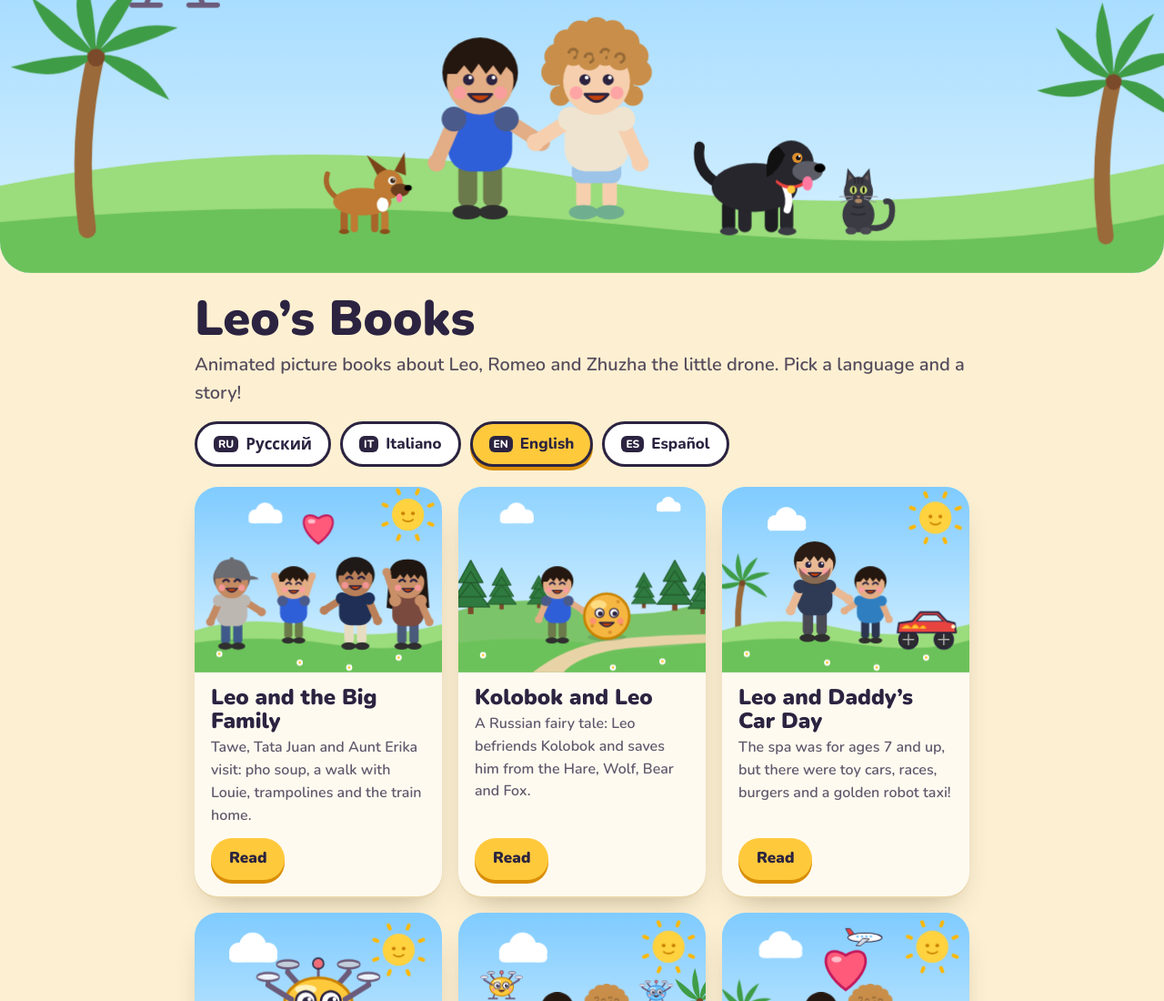
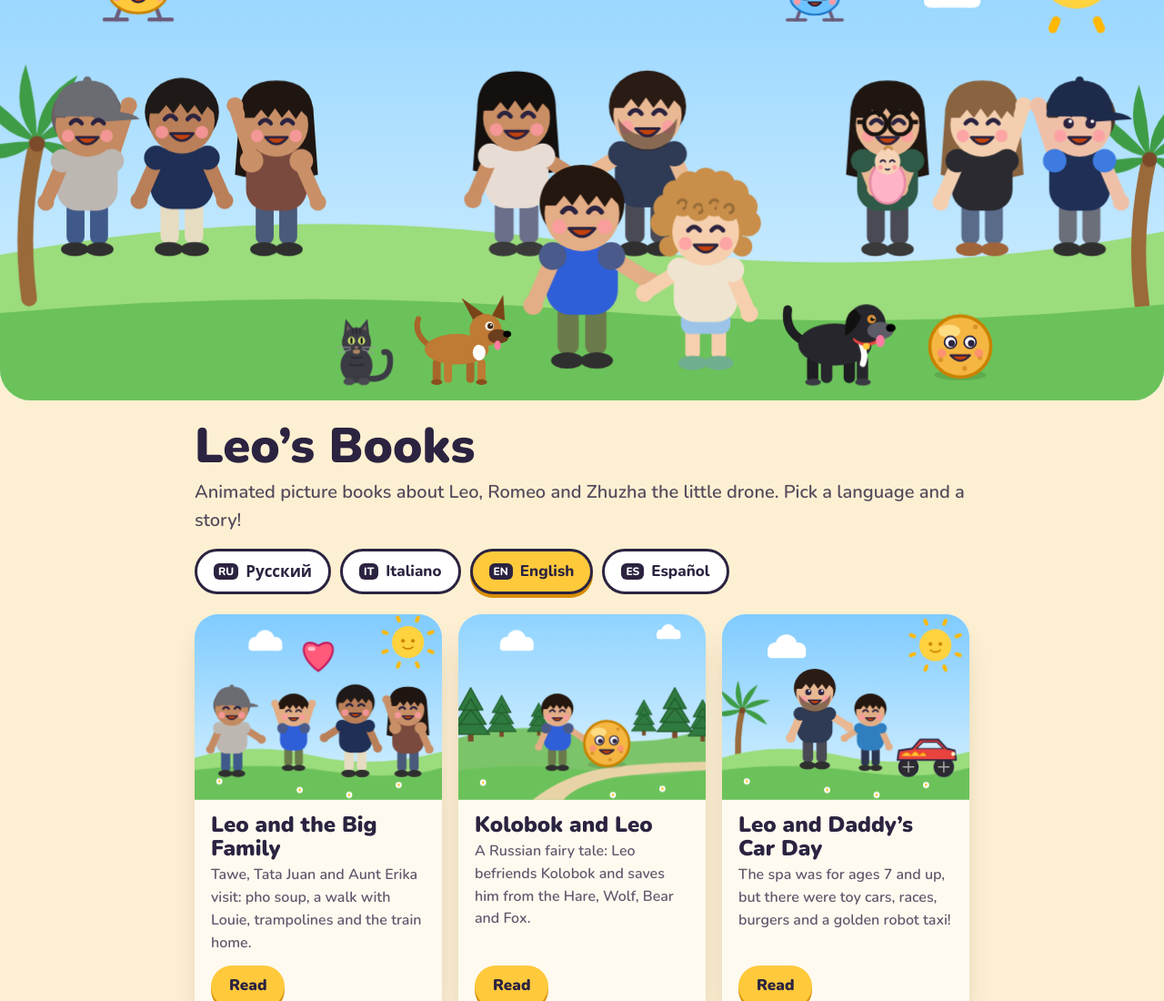
Before and after one commit to withdava/leo-books, a plain HTML site: page index.html in a window 1280 px wide. Shown: the top 1100 px of the page at 91% size. Drawn offline with nearby package versions, Linux system fonts and the light colour scheme.

Commit message:
Главная: все герои на одной картинке
Co-Authored-By: Claude Opus 5.5 <noreply@anthropic.com>
Claude-Session: https://claude.ai/code/session_011svtoyuAnrNMpTc1jExqC6

```diff
--- a/index.html
+++ b/index.html
@@ -126,7 +126,7 @@ nav button.again{background:var(--red);color:#fff;box-shadow:0 5px 0 #a3201d}
 .breathe{animation:breathe 3.2s ease-in-out infinite}
 .bounce{animation:bounce .9s cubic-bezier(.3,0,.7,1) infinite}@keyframes bounce{0%,100%{transform:translateY(40px)}50%{transform:translateY(-40px)}}
 [hidden]{display:none!important}
-.hero{position:relative;height:clamp(190px,32vw,300px);width:100%;background:#a9dcff;overflow:hidden;border-radius:0 0 34px 34px}
+.hero{position:relative;aspect-ratio:2/1;max-height:440px;width:100%;background:#a9dcff;overflow:hidden;border-radius:0 0 34px 34px}
 .hero svg{position:absolute;inset:0;width:100%;height:100%}
 .wrap{max-width:900px;margin:0 auto;padding:0 clamp(12px,3vw,24px) 36px}
 .home{color:var(--ink)}.home h1{font-size:clamp(36px,7vw,54px);line-height:1.05;font-weight:900;margin:22px 0 6px;text-wrap:balance}
@@ -846,9 +846,15 @@ function renderHome(){
   $('langbar').setAttribute('aria-label',u.langs);
   $('langbar').innerHTML=LANGS.map(([c,b,n])=>`<button data-l="${c}" aria-pressed="${c===LANG}"><b>${b}</b>${n}</button>`).join('');
   $('shelf').innerHTML=Object.keys(BOOKS).map(k=>`<a class="card" href="#${LANG}-${k}"><div class="cover">${svg('0 0 400 300',COVER[k]())}</div><h2>${u.books[k][0]}</h2><p>${u.books[k][1]}</p><span class="go">${u.read}</span></a>`).join('');
-  $('hero').innerHTML=svg('0 0 800 350',`<defs><linearGradient id="hs" x1="0" y1="0" x2="0" y2="1"><stop offset="0" stop-color="#7fcbff"/><stop offset="1" stop-color="#d9f2ff"/></linearGradient></defs><rect width="800" height="350" fill="url(#hs)"/>`+sun(720,70)+cloud(120,70,1)+cloud(420,50,.8,1)+cloud(640,150,.6)+
-    `<path d="M0 290 Q200 250 400 285 T800 275 V350 H0Z" fill="#9bdc7c"/><path d="M0 315 Q220 295 440 318 T800 310 V350 H0Z" fill="#6cc25a"/>`+palm(60,320,1)+palm(760,325,.9)+
-    `<g class="flyR" style="animation-duration:14s">${zh(0,140,.7)}</g>`+kid(330,322,'leo',{r:'out',anim:'hop2'})+kid(410,322,'romeo',{l:'out',anim:'hop2'})+dog(520,322,.7)+louie(250,322,.5)+lenny(590,322,.5),'preserveAspectRatio="xMidYMax slice"');
+  $('hero').innerHTML=svg('0 0 800 400',`<defs><linearGradient id="hs" x1="0" y1="0" x2="0" y2="1"><stop offset="0" stop-color="#7fcbff"/><stop offset="1" stop-color="#d9f2ff"/></linearGradient></defs><rect width="800" height="400" fill="url(#hs)"/>`+sun(740,105)+cloud(110,95,.9)+cloud(420,80,.7,1)+cloud(640,120,.5)+
+    `<path d="M0 300 Q200 262 400 292 T800 284 V400 H0Z" fill="#9bdc7c"/>`+palm(20,330,.9)+palm(785,335,.85)+
+    `<g class="flyR" style="animation-duration:16s">${zh(0,118,.55)}</g>`+zh(560,122,.45,'','','b')+
+    kid(60,300,'tawe',{s:.95,r:'up',laugh:1})+kid(125,300,'juan',{s:.98,laugh:1})+kid(190,300,'erikaT',{s:.95,l:'up',laugh:1})+
+    kid(610,300,'mom1',{s:.95,l:'fwd',r:'fwd',laugh:1})+baby(610,244,.8)+kid(675,300,'mom2',{s:.95,r:'up',laugh:1})+kid(742,300,'rory',{s:.95,l:'up'})+
+    kid(355,300,'alicia',{s:1,r:'out',laugh:1})+kid(445,300,'david',{s:1.02,l:'out',laugh:1})+
+    `<path d="M0 340 Q200 322 400 338 T800 334 V400 H0Z" fill="#6cc25a"/>`+
+    lenny(245,388,.5)+louie(315,388,.55,'hop')+kid(400,388,'leo',{s:1.12,r:'out',laugh:1,anim:'hop2'})+kid(485,388,'romeo',{l:'out',laugh:1,anim:'hop2'})+
+    dog(575,388,.6)+kolobok(660,384,.75,'hop'),'preserveAspectRatio="xMidYMax slice"');
 }
 function applyLang(){const u=UI();SND_LABEL=u.snd;paintSnd();prev.setAttribute('aria-label',u.prev);$('homeBtn').setAttribute('aria-label',u.home);$('note').textContent=u.note;}
 $('langbar').addEventListener('click',e=>{const b=e.target.closest('button');if(b)location.hash=b.dataset.l;});
```
